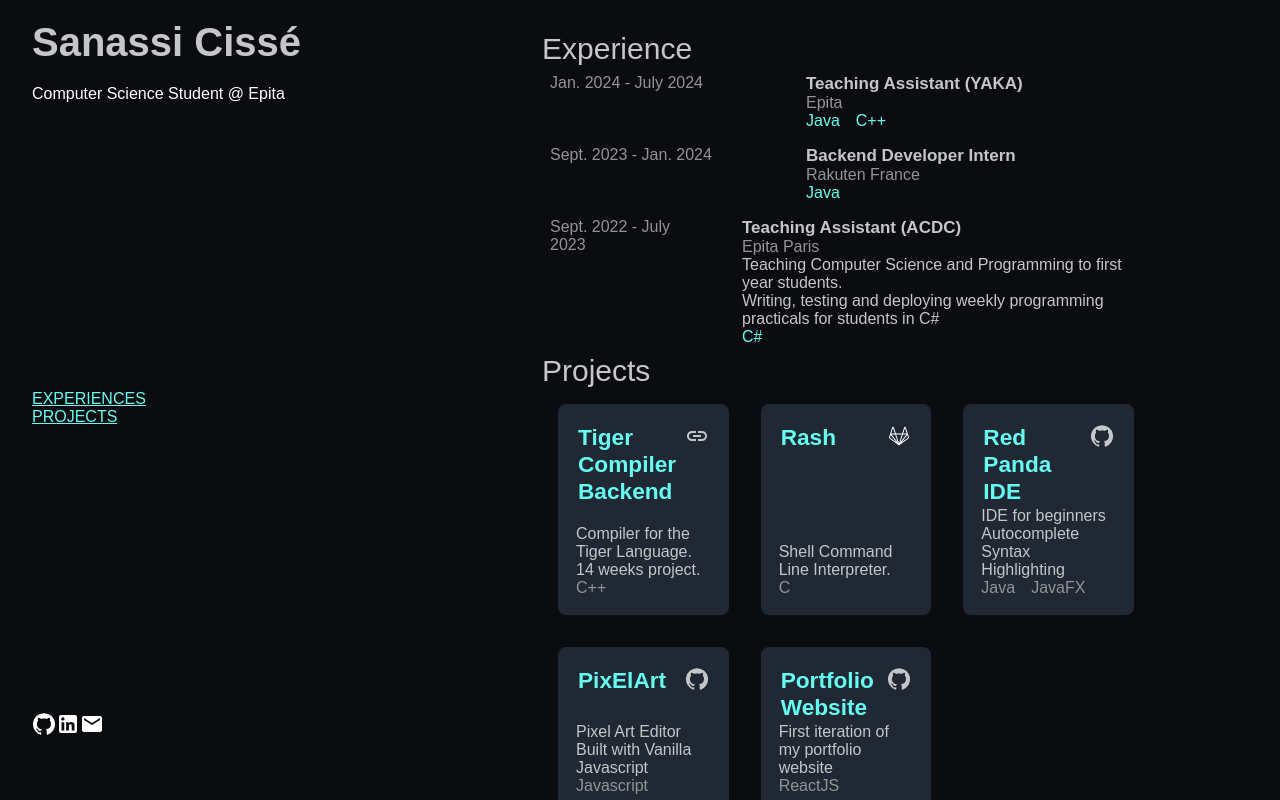
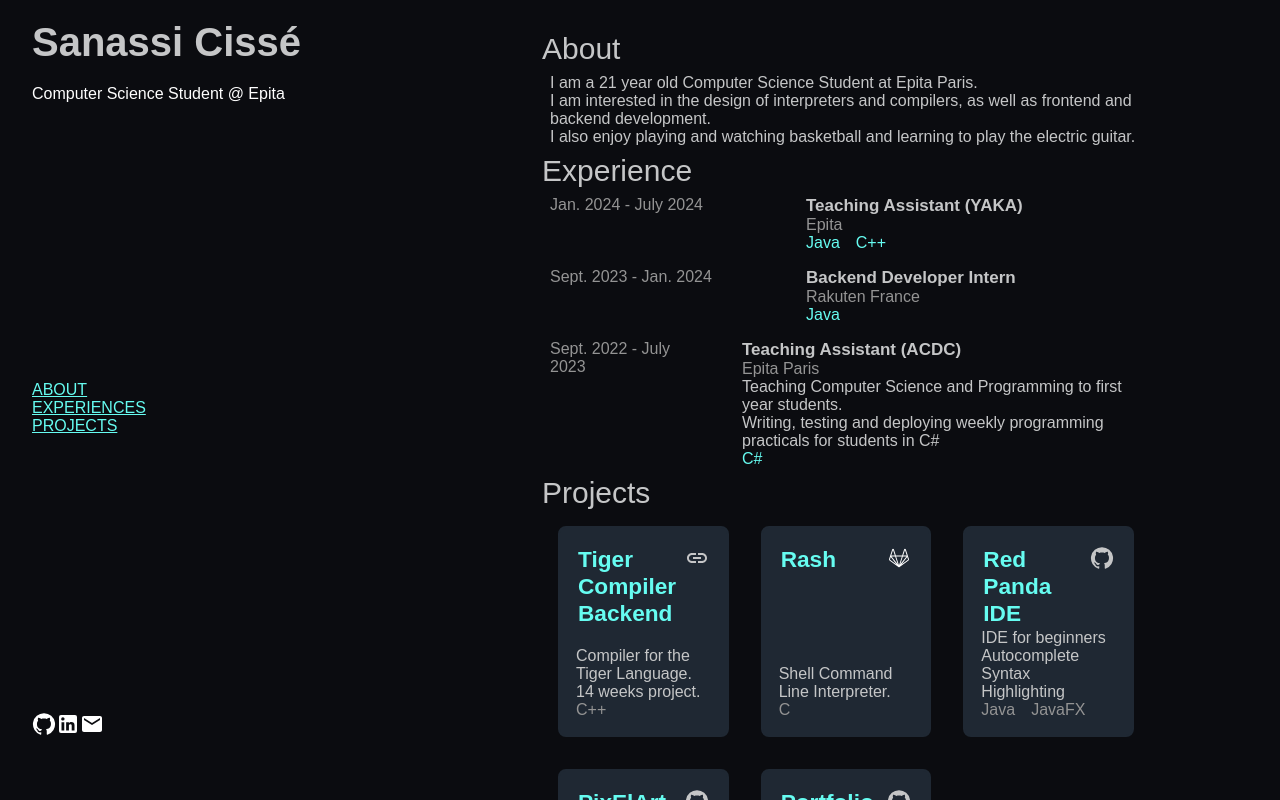
Before and after one commit to sanassi/random-stuff, a React (Create React App) app: page / in a window 1280 px wide. Shown: the top 800 px of the page. Built offline with nearby package versions, Linux system fonts and the light colour scheme.

Commit message:
feat: wrapped components in div to fix scrolling
Signed-off-by: Sanassi Cissé <sanassi-mory.cisse@epita.fr>

```diff
--- /dev/null
+++ b/src/About.css
@@ -0,0 +1,11 @@
+.about {
+    color: #C5C6C7;
+}
+
+.about-label {
+    font-size: 30px;
+}
+
+.about-text {
+    padding: 0.5em;
+}
--- /dev/null
+++ b/src/About.js
@@ -0,0 +1,14 @@
+import './About.css'
+export default function About() {
+  let text = ['I am a 21 year old Computer Science Student at Epita Paris.',
+    'I am interested in the design of interpreters and compilers, as well as frontend and backend development.',
+    'I also enjoy playing and watching basketball and learning to play the electric guitar.'];
+  return (
+    <div id='about' className='about'>
+      <label className='about-label'>About</label>
+      <div className='about-text'>
+        {text.map((t) => <div>{t}</div>)}
+      </div>
+    </div>
+  );
+};
--- a/src/App.js
+++ b/src/App.js
@@ -6,6 +6,7 @@ import Links from "./Links";
 import SpotifyEmbed from "./SpotifyEmbed";
 import Projects from "./Projects";
 import Experiences from "./Experiences";
+import About from "./About";
 
 function App() {
   return (
@@ -16,6 +17,7 @@ function App() {
         <Links />
       </div>
       <div className="main">
+        <About/>
         <Experiences/>
         <Projects/>
         <SpotifyEmbed src="https://open.spotify.com/embed/track/7ihVeKd4RjiZ3y12nDhPZO?utm_source=generator&theme=0"/>
@@ -25,5 +27,4 @@ function App() {
     </div>
   );
 }
-
 export default App;
--- a/src/Experiences.js
+++ b/src/Experiences.js
@@ -2,9 +2,9 @@ import Experience from "./Experience";
 
 export default function Experiences() {
   return (
-    <div>
+    <div id='experiences'>
       <label className='experience-label'>Experience</label>
-      <div id='experiences' className="experiences">
+      <div className="experiences">
         <Experience duration={{'start' : 'Jan. 2024', 'end' : 'July 2024'}}
                     title='Teaching Assistant (YAKA)'
                     description={['']}
--- a/src/Projects.js
+++ b/src/Projects.js
@@ -3,9 +3,9 @@ import ProjectInfo from "./ProjectInfo";
 import './Projects.css'
 export default function Projects() {
   return (
-    <div>
+    <div id='projects'>
       <label className='project-label'>Projects</label>
-      <div id='projects' className="projects">
+      <div className="projects">
         <ProjectInfo name="Tiger Compiler Backend"
                      lang={["C++"]}
                      description={['Compiler for the Tiger Language.', '14 weeks project.']}
--- a/src/SideNavBar.js
+++ b/src/SideNavBar.js
@@ -2,6 +2,7 @@ import './SideNavBar.css'
 export default function SideNavBar() {
   return (
     <div className='side-nav-bar'>
+      <a href='#about'>ABOUT</a>
       <a href='#experiences'>EXPERIENCES</a>
       <a href='#projects'>PROJECTS</a>
     </div>
```
